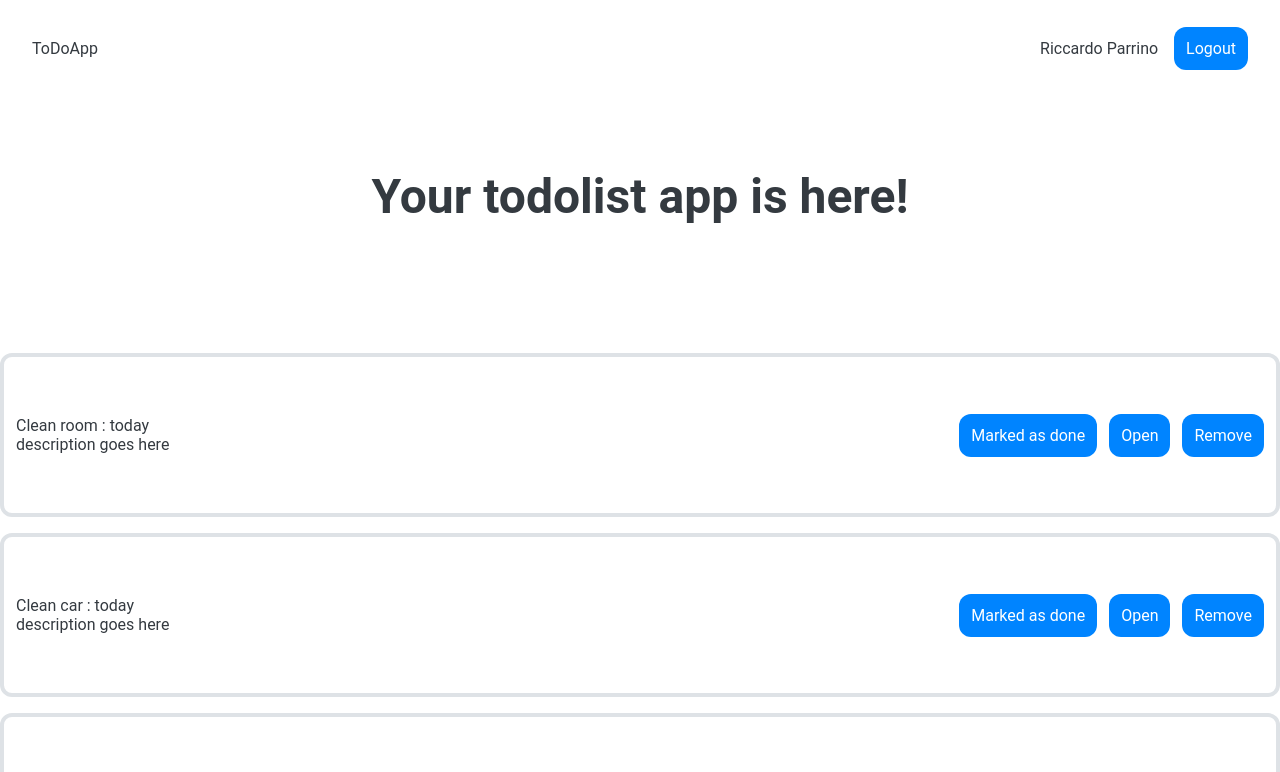
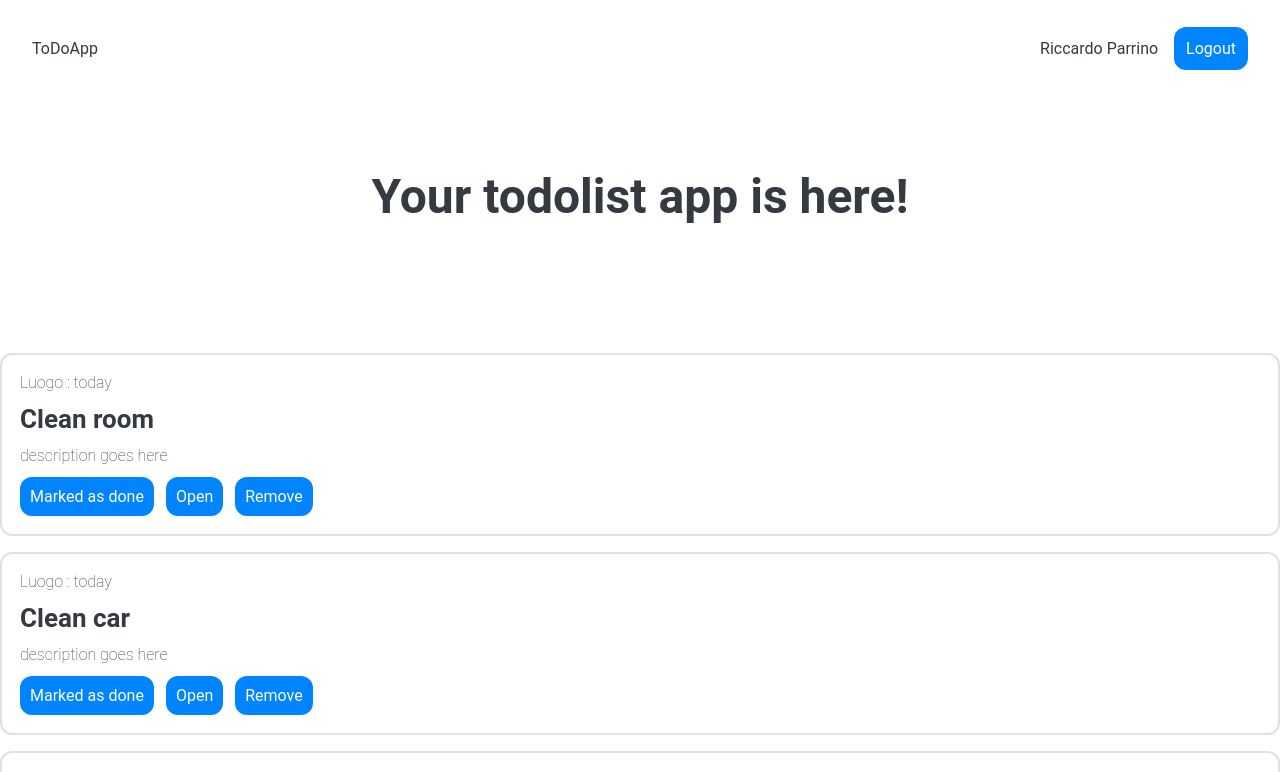
Before and after one commit to RiccardoParrino/ToDoApp, an Angular app in the folder frontend/todo/: page / in a window 1280 px wide. Shown: the top 772 px of the page. Built offline with nearby package versions, Linux system fonts and the light colour scheme.

Commit message:
adding some other style

```diff
--- a/frontend/todo/src/app/activity/activity.css
+++ b/frontend/todo/src/app/activity/activity.css
@@ -3,29 +3,46 @@
     flex-direction: row;
     justify-content: space-between;
     align-items: center;
-    border: solid #dee2e6 4px;
+    border: solid #dee2e6 2px;
     margin: 16px auto;
     max-width: 1300px;
     min-height: 156px;
     border-radius: 12px;
 }
 
-.activity-left-container {
-    margin: 0px 12px;
+.activity-description-container {
+    display: flex;
+    flex-direction: column;
+    justify-content: space-evenly;
+    align-items: flex-start;
+    row-gap: 12px;
+    margin: 18px;
 }
 
-.activity-right-container {
+.activity-action-container {
     display: flex;
     flex-direction: row;
     justify-content: center;
-    align-items: center;
+    align-items: flex-start;
     column-gap: 12px;
-    margin: 0px 12px;
 }
 
 .button {
     background-color: #0084ff;
     color: white;
-    padding: 12px;
+    padding:10px;
     border-radius: 12px;
 }
+
+.general-info {
+    font-weight: 100;
+}
+
+.activity-name {
+    font-weight: 600;
+    font-size: 26px;
+}
+
+.description {
+    font-weight: 100;
+}
--- a/frontend/todo/src/app/activity/activity.html
+++ b/frontend/todo/src/app/activity/activity.html
@@ -1,11 +1,12 @@
 <div class="activity-container" *ngFor="let activity of activities">
-    <div class="activity-left-container">
-        <p>{{activity.name}} : {{activity.date}}</p>
-        <p>{{activity.description}}</p>
-    </div>
-    <div class="activity-right-container">
-        <a class="button">Marked as done</a>
-        <a class="button">Open</a>
-        <a class="button">Remove</a>
+    <div class="activity-description-container">
+        <p class="general-info">Luogo : {{activity.date}}</p>
+        <p class="activity-name">{{activity.name}}</p>
+        <p class="description">{{activity.description}}</p>
+        <div class="activity-action-container">
+            <a class="button">Marked as done</a>
+            <a class="button">Open</a>
+            <a class="button">Remove</a>
+        </div>
     </div>
 </div>
--- a/frontend/todo/src/app/app.html
+++ b/frontend/todo/src/app/app.html
@@ -1,4 +1,5 @@
 <app-navbar></app-navbar>
 <app-title></app-title>
 <app-activity></app-activity>
+<app-footer></app-footer>
 <router-outlet/>
--- a/frontend/todo/src/app/app.ts
+++ b/frontend/todo/src/app/app.ts
@@ -3,10 +3,11 @@ import { RouterOutlet } from '@angular/router';
 import { Navbar } from './navbar/navbar';
 import { Title } from './title/title';
 import { Activity } from './activity/activity';
+import { Footer } from './footer/footer';
 
 @Component({
   selector: 'app-root',
-  imports: [RouterOutlet, Navbar, Title, Activity],
+  imports: [RouterOutlet, Navbar, Title, Activity, Footer],
   templateUrl: './app.html',
   styleUrl: './app.css'
 })
```
